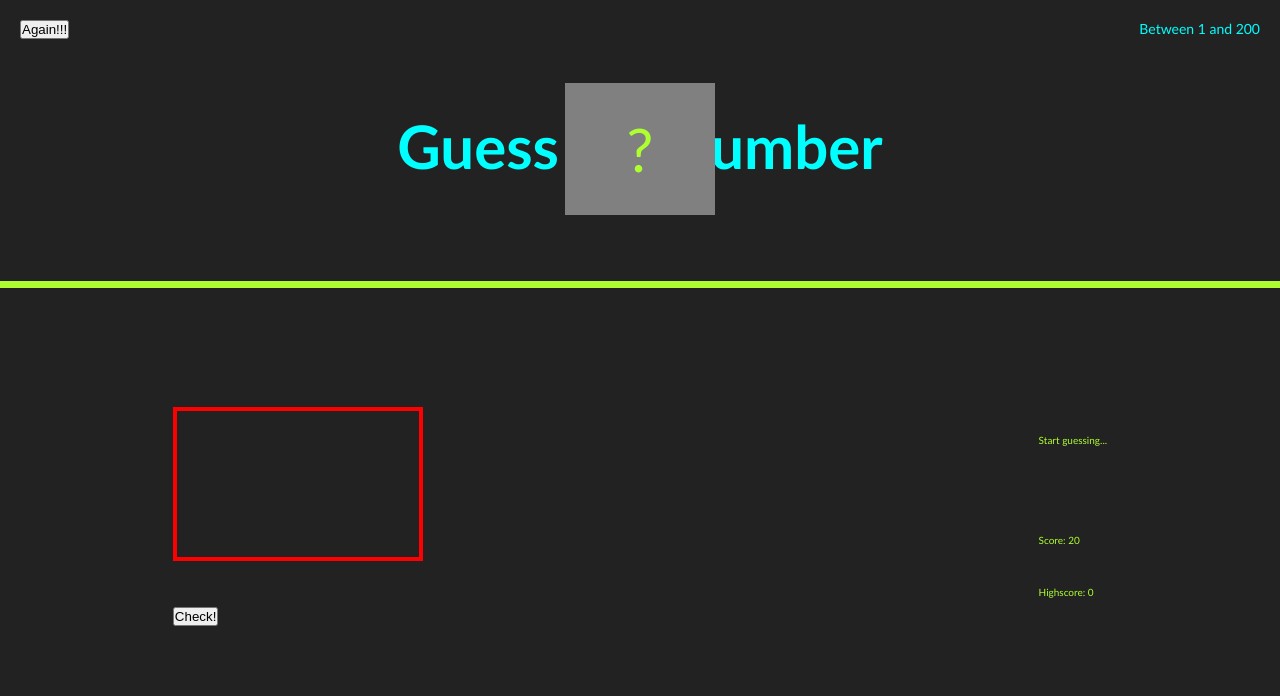
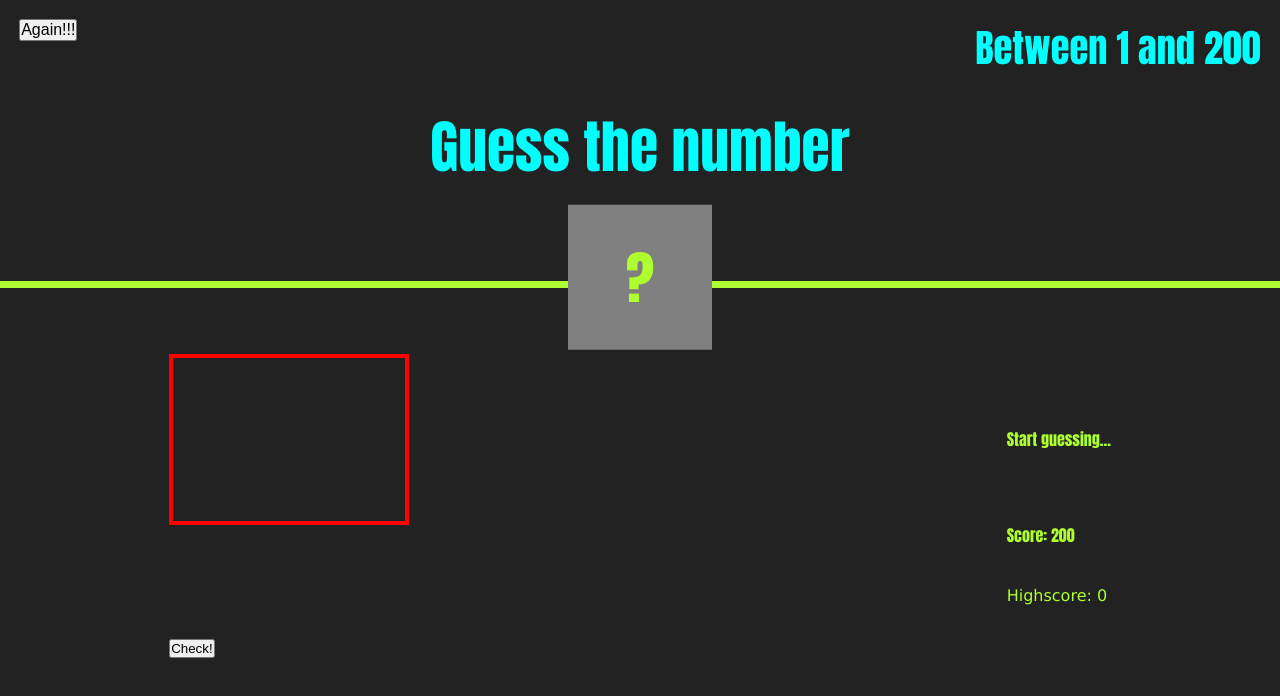
Before and after one commit to curiosityrover2138/local-repo-code, a plain HTML site: page Guess-the-number/index.html in a window 1280 px wide. Both pictures are taken after a click on the button "Again!!!". Drawn offline with Linux system fonts and the light colour scheme.

Commit message:
Final code

```diff
--- a/Guess-the-number/script.js
+++ b/Guess-the-number/script.js
@@ -18,15 +18,14 @@ document.querySelector('.check').addEventListener('click', function(){
   // When there is no input
   if (!guess) {
     // document.querySelector('.message').textContent = '⛔️ No number!';
-    displayMessage('⛔️ No number!');
+    displayMessage('No number!');
 
     // When player wins
   } else if (guess === secretNumber) {
-    // document.querySelector('.message').textContent = '🎉 Correct Number!';
-    displayMessage('🎉 Correct Number!');
+    displayMessage('Correct Number!');
     document.querySelector('.number').textContent = secretNumber;
 
-    document.querySelector('body').style.backgroundColor = '#60b347';
+    document.querySelector('body').style.backgroundColor = 'blue';
     document.querySelector('.number').style.width = '30rem';
 
     if (score > highscore) {
@@ -51,8 +50,8 @@ document.querySelector('.check').addEventListener('click', function(){
 });
 
 document.querySelector('.again').addEventListener('click', function () {
-  score = 20;
-  secretNumber = Math.trunc(Math.random() * 20) + 1;
+  score = 200;
+  secretNumber = Math.trunc(Math.random() * 200) + 1;
 
   // document.querySelector('.message').textContent = 'Start guessing...';
   displayMessage('Start guessing...');
--- a/Guess-the-number/style.css
+++ b/Guess-the-number/style.css
@@ -7,12 +7,12 @@
 }
 
 html{
-    font-size: 62.5%;
+    font-size: 60%;
     box-sizing: border-box;
 }
 
 body{
-    font-family: 'Gill Sans', 'Gill Sans MT', Calibri, 'Trebuchet MS', sans-serif;
+    font-family: Impact, Haettenschweiler, 'Arial Narrow Bold', sans-serif;
     color: aqua;
     background-color: purple;
 }
@@ -33,7 +33,7 @@ main{
 
 .left{
     width: 52rem;
-    font-size: 2rem;
+    font-size: 8rem;
 }
 
 h1{
@@ -54,19 +54,20 @@ h1{
     padding: 3rem 0rem;
     text-align: center;
     position: absolute;
-    bottom: 0;
+    bottom: -50%;
     left: 50%;
     transform: translate(-50%,-50%);
 }
 
 .between{
-    font-size: 1.4rem;
+    font-size: 4rem;
     position: absolute;
     top: 2rem;
     right: 2rem;
 }
 
 .again{
+    font-size: medium;
     position: absolute;
     top: 2rem;
     left: 2rem;
@@ -86,7 +87,7 @@ h1{
 
 .btn{
     border: 2px solid rebeccapurple;
-    background-color: aliceblue;
+    background-color: rgb(13, 118, 209);
     color: black;
     font-size: 4rem;
     font-family: inherit;
@@ -100,9 +101,17 @@ h1{
 
 .message{
     margin-bottom: 8rem;
+    font-size: medium;
     height: 2rem;
 }
 
 .label-score{
+    font-size: medium;
     margin-bottom: 4rem;
+    font-weight: bold;
 }
+
+.label-highscore{
+    font-size: medium;
+    font-family: Verdana, Geneva, Tahoma, sans-serif;
+}
```
